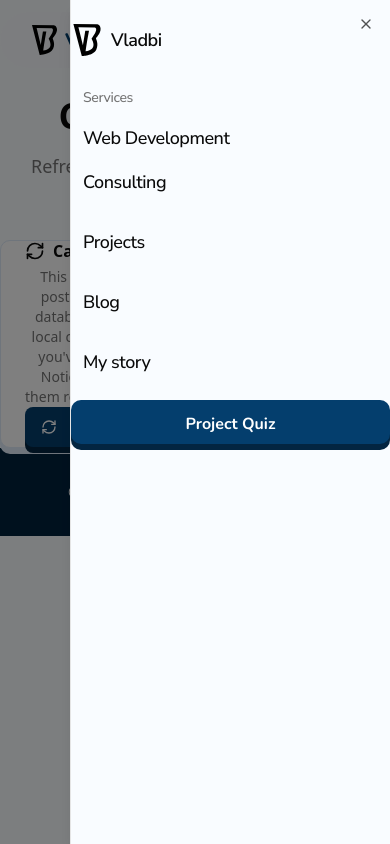
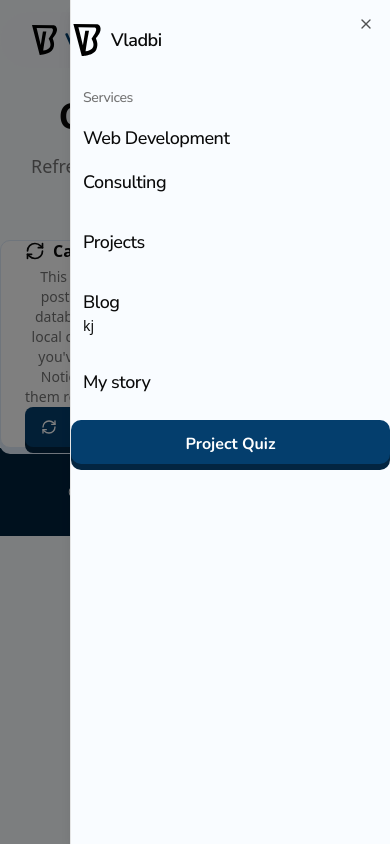
Before and after one commit to scalipsum/vladbi-website, a Next.js app: page /content-update in a window 390 px wide. Both pictures are taken after a click on the button "Toggle menu". Built offline with nearby package versions, Linux system fonts and the light colour scheme; no server answers.

Commit message:
Checkpoint

```diff
--- a/src/components/layout/Navbar.tsx
+++ b/src/components/layout/Navbar.tsx
@@ -174,6 +174,7 @@ export default function Navbar() {
 										className="block px-3 py-2 text-sm hover:bg-accent rounded-md transition-colors"
 									>
 										<Text>Blog</Text>
+										kj{' '}
 									</Link>
 									<Link
 										href="/my-story"
```
